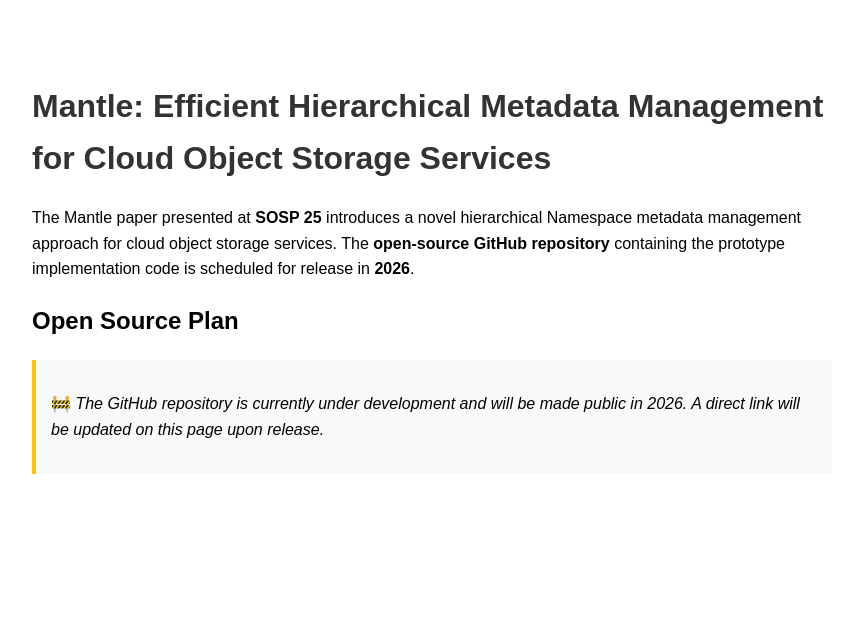
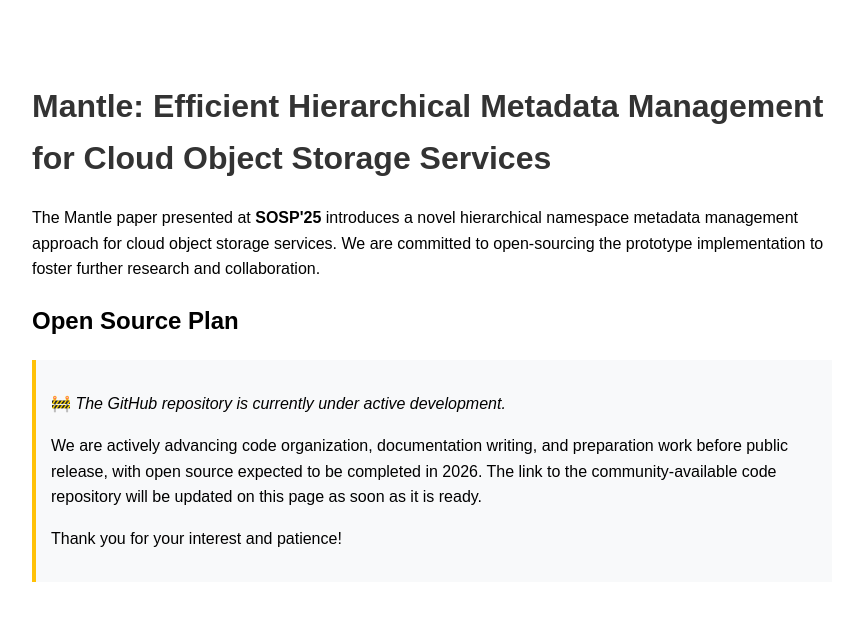
Before and after one commit to mantle-opensouce/mantle-opensouce.github.io, a plain HTML site: page index.html in a window 1280 px wide. Shown: the whole page, without its empty margins (208-1062 px from the left). Drawn offline with Linux system fonts and the light colour scheme.

Commit message:
update index.html

```diff
--- a/index.html
+++ b/index.html
@@ -3,7 +3,7 @@
 <head>
     <meta charset="UTF-8">
     <title>Mantle: Open Source Declaration</title>
-    <meta name="description" content="Official page for the Mantle project, showcasing the SOSP 25 accepted paper 'Mantle: Efficient Hierarchical Metadata Management for Cloud Object Storage Services' and declaring the 2026 open-source plan.">
+    <meta name="description" content="Official page for the Mantle project, showcasing the SOSP'25 accepted paper 'Mantle: Efficient Hierarchical Metadata Management for Cloud Object Storage Services'">
     <style>
         body { font-family: Arial, sans-serif; line-height: 1.6; margin: 40px auto; max-width: 800px; padding: 20px; }
         h1 { color: #333; }
@@ -16,14 +16,16 @@
 <body>
     <h1>Mantle: Efficient Hierarchical Metadata Management for Cloud Object Storage Services</h1>
     <p>
-        The Mantle paper presented at <strong>SOSP 25</strong> introduces a novel hierarchical Namespace metadata management approach for cloud object storage services.
-        The <strong>open-source GitHub repository</strong> containing the prototype implementation code is scheduled for release in <strong>2026</strong>.
+        The Mantle paper presented at <strong>SOSP'25</strong> introduces a novel hierarchical namespace metadata management approach for cloud object storage services.
+        We are committed to open-sourcing the prototype implementation to foster further research and collaboration.
     </p>
 
     <section id="github-update">
         <h2>Open Source Plan</h2>
         <div id="github-notice">
-            <p>🚧 <em>The GitHub repository is currently under development and will be made public in 2026. A direct link will be updated on this page upon release.</em></p>
+            <p>🚧 <em>The GitHub repository is currently under active development.</em></p>
+            <p>We are actively advancing code organization, documentation writing, and preparation work before public release, with open source expected to be completed in 2026. The link to the community-available code repository will be updated on this page as soon as it is ready.</p>
+            <p>Thank you for your interest and patience!</p>
         </div>
     </section>
 </body>
```
